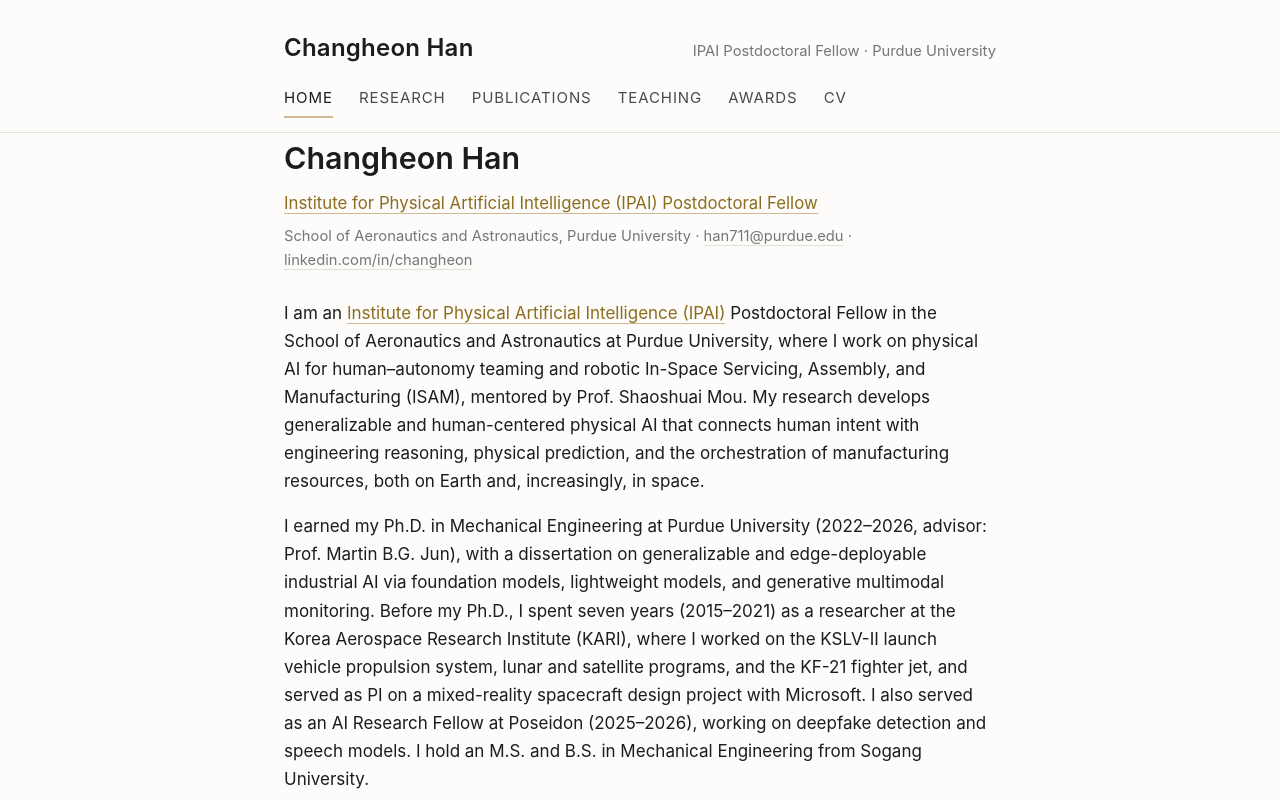
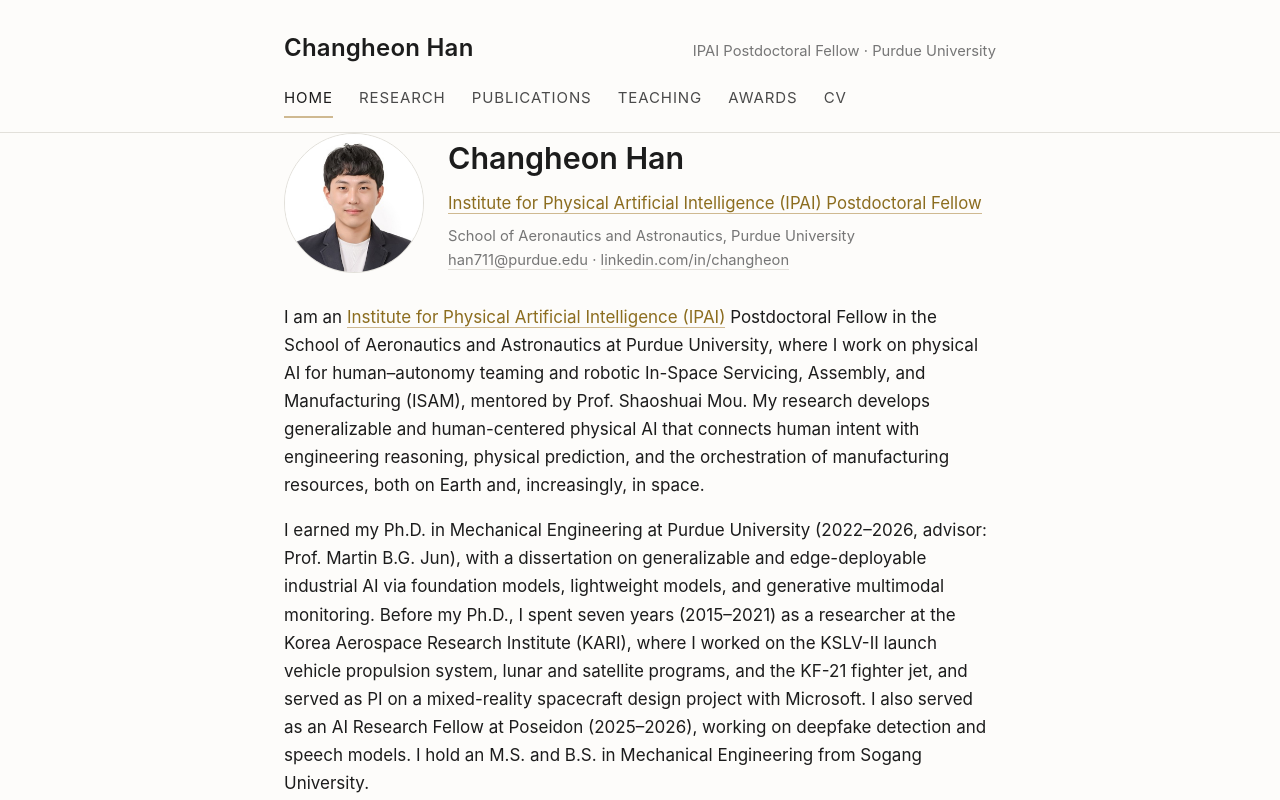
Before and after one commit to hanprd/hanprd.github.io, a plain HTML site: page index.html in a window 1280 px wide. Shown: the top 800 px of the page. Drawn offline with Linux system fonts and the light colour scheme.

Commit message:
Add profile photo to Home page

```diff
--- a/css/style.css
+++ b/css/style.css
@@ -86,6 +86,27 @@ nav.site-nav a.active {
 
 /* Main content */
 main { padding: 40px 0 20px; }
+
+.hero-row {
+  display: flex;
+  align-items: stretch;
+  gap: 24px;
+  margin-bottom: 4px;
+}
+
+.profile-photo {
+  flex: 0 0 auto;
+  align-self: stretch;
+  aspect-ratio: 1 / 1;
+  max-height: 140px;
+  border-radius: 50%;
+  object-fit: cover;
+  border: 1px solid var(--line);
+}
+
+@media (max-width: 480px) {
+  .hero-row { gap: 16px; }
+}
 
 h1 {
   font-size: 1.9rem;
--- a/index.html
+++ b/index.html
@@ -24,9 +24,14 @@
 </header>
 
 <main class="wrap">
-  <h1>Changheon Han</h1>
-  <p class="lede"><a href="https://ipai.research.purdue.edu/postdoctoral-fellows-program/" target="_blank" rel="noopener">Institute for Physical Artificial Intelligence (IPAI) Postdoctoral Fellow</a></p>
-  <p class="byline">School of Aeronautics and Astronautics, Purdue University &middot; <a href="mailto:han711@purdue.edu">han711@purdue.edu</a> &middot; <a href="https://www.linkedin.com/in/changheon" target="_blank" rel="noopener">linkedin.com/in/changheon</a></p>
+  <div class="hero-row">
+    <img class="profile-photo" src="images/hc-photo.jpg" alt="Portrait of Changheon Han">
+    <div>
+      <h1>Changheon Han</h1>
+      <p class="lede"><a href="https://ipai.research.purdue.edu/postdoctoral-fellows-program/" target="_blank" rel="noopener">Institute for Physical Artificial Intelligence (IPAI) Postdoctoral Fellow</a></p>
+      <p class="byline">School of Aeronautics and Astronautics, Purdue University<br><a href="mailto:han711@purdue.edu">han711@purdue.edu</a> &middot; <a href="https://www.linkedin.com/in/changheon" target="_blank" rel="noopener">linkedin.com/in/changheon</a></p>
+    </div>
+  </div>
 
   <p>I am an <a href="https://ipai.research.purdue.edu/" target="_blank" rel="noopener">Institute for Physical Artificial Intelligence (IPAI)</a> Postdoctoral Fellow in the School of Aeronautics and Astronautics at Purdue University, where I work on physical AI for human&ndash;autonomy teaming and robotic In-Space Servicing, Assembly, and Manufacturing (ISAM), mentored by Prof. Shaoshuai Mou. My research develops generalizable and human-centered physical AI that connects human intent with engineering reasoning, physical prediction, and the orchestration of manufacturing resources, both on Earth and, increasingly, in space.</p>
 
```
Also changed, not shown: images/hc-photo.jpg (added).
